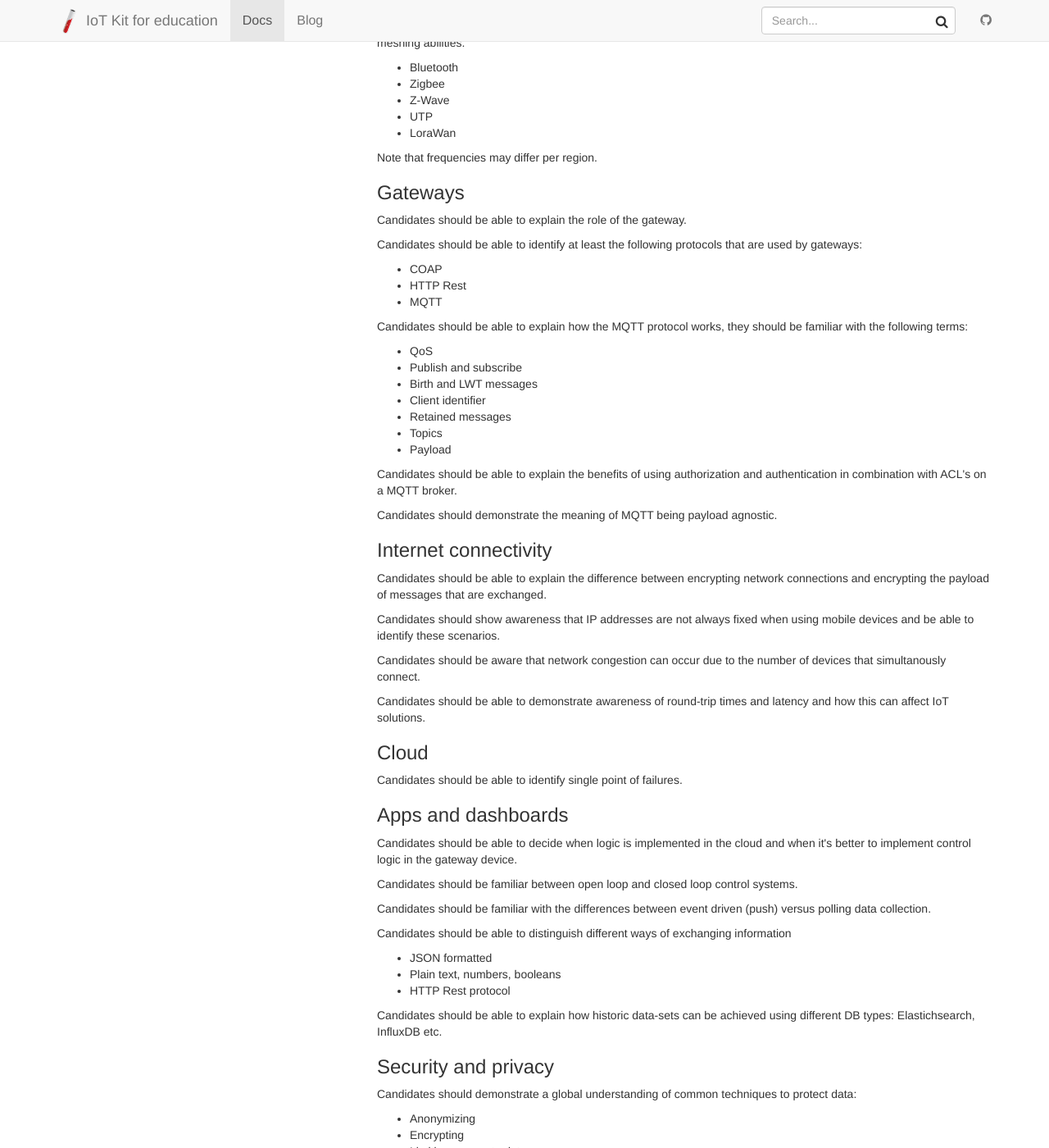
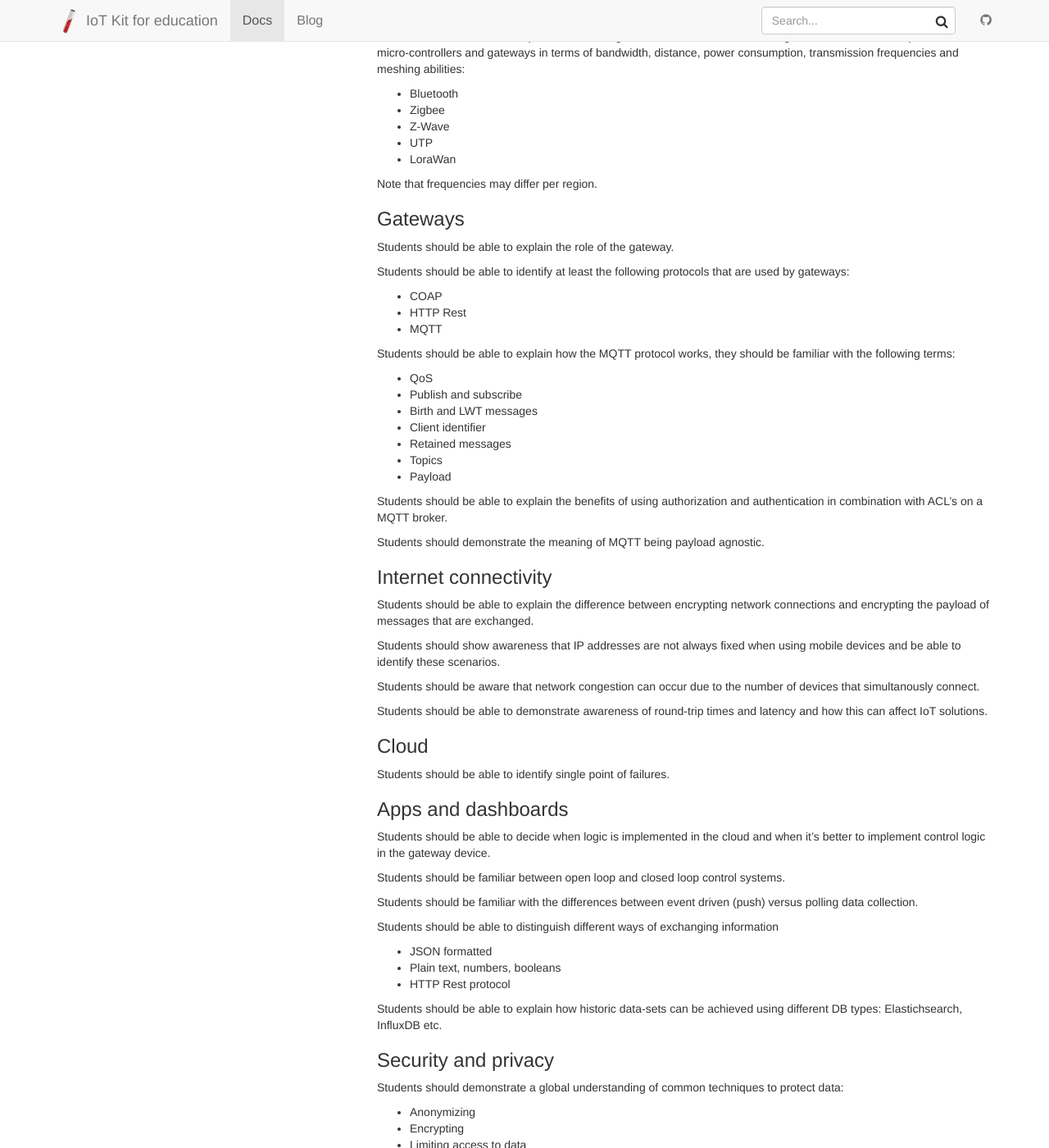
Before and after one commit to mverleun/IoT-Web, a Jekyll site: the page built from _docs/IoT-Essentials-learning-objectives.md, in a window 1280 px wide and 1400 px high, scrolled down 4114 px. Shown: the whole window at 82% size. Built offline with Jekyll 4.4.1, drawn with Linux system fonts in a browser that asks for light colours; nearby versions of some CDN libraries; some of the changed text lies outside the part shown.

Commit message:
Changed layout

```diff
--- a/_docs/IoT-Essentials-learning-objectives.md
+++ b/_docs/IoT-Essentials-learning-objectives.md
@@ -24,23 +24,22 @@
 In order to identify what is important to know, what is nice to now etc.
 we need to explore the characteristics of the areas in more detail.
 
-1. Sensors, actuators and micro-controllers
--------------------------------------------
-
+1 Sensors, actuators and micro-controllers
+--
 Sensors are collecting information, such as temperature, vibrations,
-hart beat rate\'s etc. And that is all the do, they do not initiate an
+hart beat rate's etc. And that is all the do, they do not initiate an
 action, they share the information so that decisions can be made either
 at the level of the gateway/controller, or even in the cloud. Actuators
-perform an action, e.g. a light get\'s switched on, the speed of a motor
+perform an action, e.g. a light get's switched on, the speed of a motor
 is adjusted etc. They are often connected to micro-controllers such as
-Arduino\'s, ESP8266 etc.
+Arduino's, ESP8266 etc.
 
-From an electronics point of view there are many way\'s to connect
+From an electronics point of view there are many way's to connect
 sensors and actuators. There are analogue sensors and digital sensors.
 The same goes for actuators.
 
-### Analog sensors and actuators
-
+Analog sensors and actuators
+--
 Analog sensors change the voltage that is fed into the micro-controller.
 The micro-controller reads this value and converts it to a digital
 value.
@@ -49,10 +48,9 @@
 which determines the behavior of the actuator. This could be used to
 control the intensity of a lamp etc.
 
-### Digital Sensors and actuators
-
-On/Off
-
+Digital Sensors and actuators
+--
+#### On/Off
 Digital sensors use a variety of techniques to send information to the
 micro-controller. This can be as simple as a switch (a sensor for
 keypresses) that sends a digital high (1, true) or low (0, false)
@@ -61,8 +59,7 @@
 Digital actuators receive digital information from the micro-controller
 and will respond with an on/off action.
 
-1-Wire
-
+#### 1-Wire
 A bit more complex is the usage of a 1-wire sensor. Here the sensor
 sends sequences of digital high and low values that have to be received.
 After reception of the complete sequence the micro-controller can
@@ -95,14 +86,14 @@
 sensors into something that has an IP address and vice versa for
 actuators.
 
-Vendors often use the word \'bridge\' in their products which is
+Vendors often use the word 'bridge' in their products which is
 actually a gateway.
 
 The connectivity between a gateway and the device can be hardwired, but
 also be wireless. Wireless protocols often used are bluetooth, zigbee,
 z-wave and LoraWan. Of course there are differences between the
 protocols. Some are very energy efficient, some can transmit data over
-long distances. Some can build mesh networks others can\'t. There is
+long distances. Some can build mesh networks others can't. There is
 also a difference in bandwidth and reliability of the wireless
 connection. Most of these connections are not permanent, but ad-hoc
 connections.
@@ -113,7 +104,7 @@
 only exchange information when something has changed.
 
 3 Gateways
-----------
+----
 
 Gateways ar the IP endpoints for sensors and actuators. They exchange
 information with the cloud but also can contain logic to make decisions
@@ -126,144 +117,84 @@
 cloud is (temporay) lost. COAP is a protocol that can be used for this
 purpose.
 
-Raspberry Pi\'s are great devices to be used for this purpose, but the
+Raspberry Pi's are great devices to be used for this purpose, but the
 ESP8266 was originally designed to be a gateway as well, allowing
 devices to communicate via RS232 to the ESP8266 which would than
-\'bridge\' this information to WiFi.
+'bridge' this information to WiFi.
 
 4 Internet connectivity
 -----------------------
 
-The connectivity with the internet is again a range of techniques. DSL,
-Fiberoptics but also wireless connections form the back bone of the
-internet. The general expectation is that the internet is \'always on\',
-but is it? If not, think about planes, cars driving into tunnels, ships
-on the ocean, the gateway might require that information is temporary
-queued.
+The connectivity with the internet is again a range of techniques. DSL, Fiberoptics but also wireless connections form the back bone of the internet. The general expectation is that the internet is 'always on', but is it? If not, think about planes, cars driving into tunnels, ships on the ocean, the gateway might require that information is temporary queued.
 
 5 Cloud
 -------
 
-In the cloud many technologies are used to provide services. Many are
-beyond the scope of this Essentials course. There are two services that
-should be know as they are popular and open service to exchange
-information. These are the HTTP Rest interface and the MQTT broker. A
-good understanding of the MQTT protocol and its levels of QoS are
-essential.
+In the cloud many technologies are used to provide services. Many are beyond the scope of this Essentials course. There are two services that should be know as they are popular and open service to exchange
+information. These are the HTTP Rest interface and the MQTT broker. A good understanding of the MQTT protocol and its levels of QoS are essential.
 
-A basic understanding of securing theses protocols is also important to
-know.
+A basic understanding of securing theses protocols is also important to know.
 
 6 Data-center networks
 ----------------------
 
-When designing the client side of IoT solutions it\'s not necessary to
-understand how data-centers manage and optimize their internal network
-infrastructure.
+When designing the client side of IoT solutions it's not necessary to understand how data-centers manage and optimize their internal network infrastructure.
 
-Developers of IoT solutions should be aware that a single MQTT broker
-can be a single point of failure and might want to consider the need for
-high availability solutions.
+Developers of IoT solutions should be aware that a single MQTT broker can be a single point of failure and might want to consider the need for high availability solutions.
 
 7 Apps and dashboards
 ---------------------
 
-Apps and dashboards are back in the realm of the IoT solution designer.
-Dashboards can be used to control actuators or report the value of
-sensors. Applications can be written to automate processes where control
-logic determine what actuators should do based on the values of sensors
-or other criteria such as time controlled logic.
+Apps and dashboards are back in the realm of the IoT solution designer. Dashboards can be used to control actuators or report the value of sensors. Applications can be written to automate processes where control
+logic determine what actuators should do based on the values of sensors or other criteria such as time controlled logic.
 
-Note that some solutions embed this control logic in the gateway to be
-independent of internet connectivity.
+Note that some solutions embed this control logic in the gateway to be independent of internet connectivity.
 
-Programming skills
-==================
+# Programming skills
+When building IoT solutions programming skills can be very useful. There are solutions, e.g. Node RED, where programming is not required to build an IoT solution..
 
-When building IoT solutions programming skills can be very useful. There
-are solutions, e.g. Node RED, where programming is not required to build
-an IoT solution..
+There are many programming languages that are used to build end-to-end solutions. Often a solution consists of multiple languages, e.g. C++ for the micro-controller, Python on the gateways and Java, Go and PHP for dashboards and apps in the datacenter.
 
-There are many programming languages that are used to build end-to-end
-solutions. Often a solution consists of multiple languages, e.g. C++ for
-the micro-controller, Python on the gateways and Java, Go and PHP for
-dashboards and apps in the datacenter.
+When developing learning material programming is quite likely required to complete exercises. Clear instructions have to be provided.
+# General security and privacy awareness
+IoT devices can be abused for malicious practices if they are not secured correctly. A change in usage of electricity can be used to determine the absence of people in their homes for instance.
 
-When developing learning material programming is quite likely required
-to complete exercises. Clear instructions have to be provided but
-testing programming skills for the IoT Essentials exams should be
-avoided.
+Presence detection is often used, but might interfere with someones privacy if people are tracked without their consent.
 
-General security and privacy awareness
-======================================
+When storing (big) data many privacy rules and regulations require that only relevant data is collected with the proper consent and that this
+information is destroyed once it is no longer needed for the purpose it was collected for.
 
-IoT devices can be abused for malicious practices if they are not
-secured correctly. A change in usage of electricity can be used to
-determine the absence of people in their homes for instance.
+To protect someones privacy data can be anonymized which is something that should be considered for any IoT solutions.
 
-Presence detection is often used, but might interfere with someones
-privacy if people are tracked without their consent.
+Default account names and passwords are another area of concern. Security has to be built-in by design and the obligation to change at least the default password is a minimum that should be done.
 
-When storing (big) data many privacy rules and regulations require that
-only relevant data is collected with the proper consent and that this
-information is destroyed once it is no longer needed for the purpose it
-was collected for.
-
-To protect someones privacy data can be anonymized which is something
-that should be considered for any IoT solutions.
-
-Default account names and passwords are another area of concern.
-Security has to be built-in by design and the obligation to change at
-least the default password is a minimum that should be done.
-
-Furthermore it\'s not unreasonable to expect that IoT devices will
-require security updates at some point in time. Even if the programmer
-has done a perfect job, it could be that a vulnerability in a protocol
-has to be addressed. This means that IoT solutions should implement some
-kind of update strategy. This could be a user downloading an update and
-performing certain actions to install the update, but I could also be a
+Furthermore it's not unreasonable to expect that IoT devices will require security updates at some point in time. Even if the programmer has done a perfect job, it could be that a vulnerability in a protocol has to be addressed. This means that IoT solutions should implement some kind of update strategy. This could be a user downloading an update and performing certain actions to install the update, but I could also be a
 remote update mechanism where updates are pushed to devices.
 
-Monitoring devices
-==================
+# Monitoring devices
+Traditional monitoring solutions often periodically try to connect to a service to see if this service is available. With IoT devices this is not always possible and/or desirable.
 
-Traditional monitoring solutions often periodically try to connect to a
-service to see if this service is available. With IoT devices this is
-not always possible and/or desirable.
+When IoT devices are mobile there IP address can change making it difficult to connect to them. Firewalls can be other obstructing mechanisms which make monitoring more challenging.
 
-When IoT devices are mobile there IP address can change making it
-difficult to connect to them. Firewalls can be other obstructing
-mechanisms which make monitoring more challenging.
+But even without these factors devices are often behind a gateway and have no IP address themselves. The gateway is the connection point to the internet (IP) world.
 
-But even without these factors devices are often behind a gateway and
-have no IP address themselves. The gateway is the connection point to
-the internet (IP) world.
+If a device does not send periodic updates of information then signaling based on absence of updates can't be done either. With MQTT devices it is possible to use the LWT messages to monitor the devices.
 
-If a device does not send periodic updates of information then signaling
-based on absence of updates can\'t be done either. With MQTT devices it
-is possible to use the LWT messages to monitor the devices.
-
-Exam Objectives
-===============
-
-Given the IoT landscape described above I propose the following exam
-objectives:
+# Learning Objectives
+Given the IoT landscape described above I propose the following learning objectives:
 
 ### Sensors, actuators and micro-controllers
 
-Candidates should be able to describe commonly used electronic
-techniques that are used to connect sensors and actuators:
+Students should be able to describe commonly used electronic techniques that are used to connect sensors and actuators:
 
--   I^2^C
+-   I^(2)C
 -   1-Wire
 -   RS232
 -   Hardwiring (Digital and analogue)
 
-Candidates should be able to identify sensors and actuators and explain
-their roles.
+Students should be able to identify sensors and actuators and explain their roles.
 
-Candidates should understand the following criteria when selecting a
-micro-controller:
+Students should understand the following criteria when selecting a micro-controller:
 
 -   Power usage
 -   CPU power
@@ -273,10 +204,7 @@
 
 ### Communication between controller and gateway
 
-Candidates should be able to explain the advantages and limitations of
-the following communication techniques between micro-controllers and
-gateways in terms of bandwidth, distance, power consumption,
-transmission frequencies and meshing abilities:
+Students should be able to explain the advantages and limitations of the following communication techniques between micro-controllers and gateways in terms of bandwidth, distance, power consumption, transmission frequencies and meshing abilities:
 
 -   Bluetooth
 -   Zigbee
@@ -288,17 +216,15 @@
 
 ### Gateways
 
-Candidates should be able to explain the role of the gateway.
+Students should be able to explain the role of the gateway.
 
-Candidates should be able to identify at least the following protocols
-that are used by gateways:
+Students should be able to identify at least the following protocols that are used by gateways:
 
 -   COAP
 -   HTTP Rest
 -   MQTT
 
-Candidates should be able to explain how the MQTT protocol works, they
-should be familiar with the following terms:
+Students should be able to explain how the MQTT protocol works, they should be familiar with the following terms:
 
 -   QoS
 -   Publish and subscribe
@@ -308,61 +234,46 @@
 -   Topics
 -   Payload
 
-Candidates should be able to explain the benefits of using authorization
-and authentication in combination with ACL\'s on a MQTT broker.
+Students should be able to explain the benefits of using authorization and authentication in combination with ACL's on a MQTT broker.
 
-Candidates should demonstrate the meaning of MQTT being payload
-agnostic.
+Students should demonstrate the meaning of MQTT being payload agnostic.
 
 ### Internet connectivity
 
-Candidates should be able to explain the difference between encrypting
-network connections and encrypting the payload of messages that are
-exchanged.
+Students should be able to explain the difference between encrypting network connections and encrypting the payload of messages that are exchanged.
 
-Candidates should show awareness that IP addresses are not always fixed
-when using mobile devices and be able to identify these scenarios.
+Students should show awareness that IP addresses are not always fixed when using mobile devices and be able to identify these scenarios.
 
-Candidates should be aware that network congestion can occur due to the
-number of devices that simultanously connect.
+Students should be aware that network congestion can occur due to the number of devices that simultanously connect.
 
-Candidates should be able to demonstrate awareness of round-trip times
-and latency and how this can affect IoT solutions.
+Students should be able to demonstrate awareness of round-trip times and latency and how this can affect IoT solutions.
 
 ### Cloud
 
-Candidates should be able to identify single point of failures.
+Students should be able to identify single point of failures.
 
 ### Apps and dashboards
 
-Candidates should be able to decide when logic is implemented in the
-cloud and when it\'s better to implement control logic in the gateway
-device.
+Students should be able to decide when logic is implemented in the cloud and when it's better to implement control logic in the gateway device.
 
-Candidates should be familiar between open loop and closed loop control
-systems.
+Students should be familiar between open loop and closed loop control systems.
 
-Candidates should be familiar with the differences between event driven
-(push) versus polling data collection.
+Students should be familiar with the differences between event driven (push) versus polling data collection.
 
-Candidates should be able to distinguish different ways of exchanging
-information
+Students should be able to distinguish different ways of exchanging information
 
 -   JSON formatted
 -   Plain text, numbers, booleans
 -   HTTP Rest protocol
 
-Candidates should be able to explain how historic data-sets can be
-achieved using different DB types: Elastichsearch, InfluxDB etc.
+Students should be able to explain how historic data-sets can be achieved using different DB types: Elastichsearch, InfluxDB etc.
 
 ### Security and privacy
 
-Candidates should demonstrate a global understanding of common
-techniques to protect data:
+Students should demonstrate a global understanding of common  techniques to protect data:
 
 -   Anonymizing
 -   Encrypting
 -   Limiting access to data
 
-Candidates should be aware of data in transit and the difference between
-securing a connection and securing data end-to-end.
+Students should be aware of data in transit and the difference between securing a connection and securing data end-to-end.
```
Also changed, not shown: other parts of _docs/IoT-Essentials-learning-objectives.md (+4 -10 lines).
